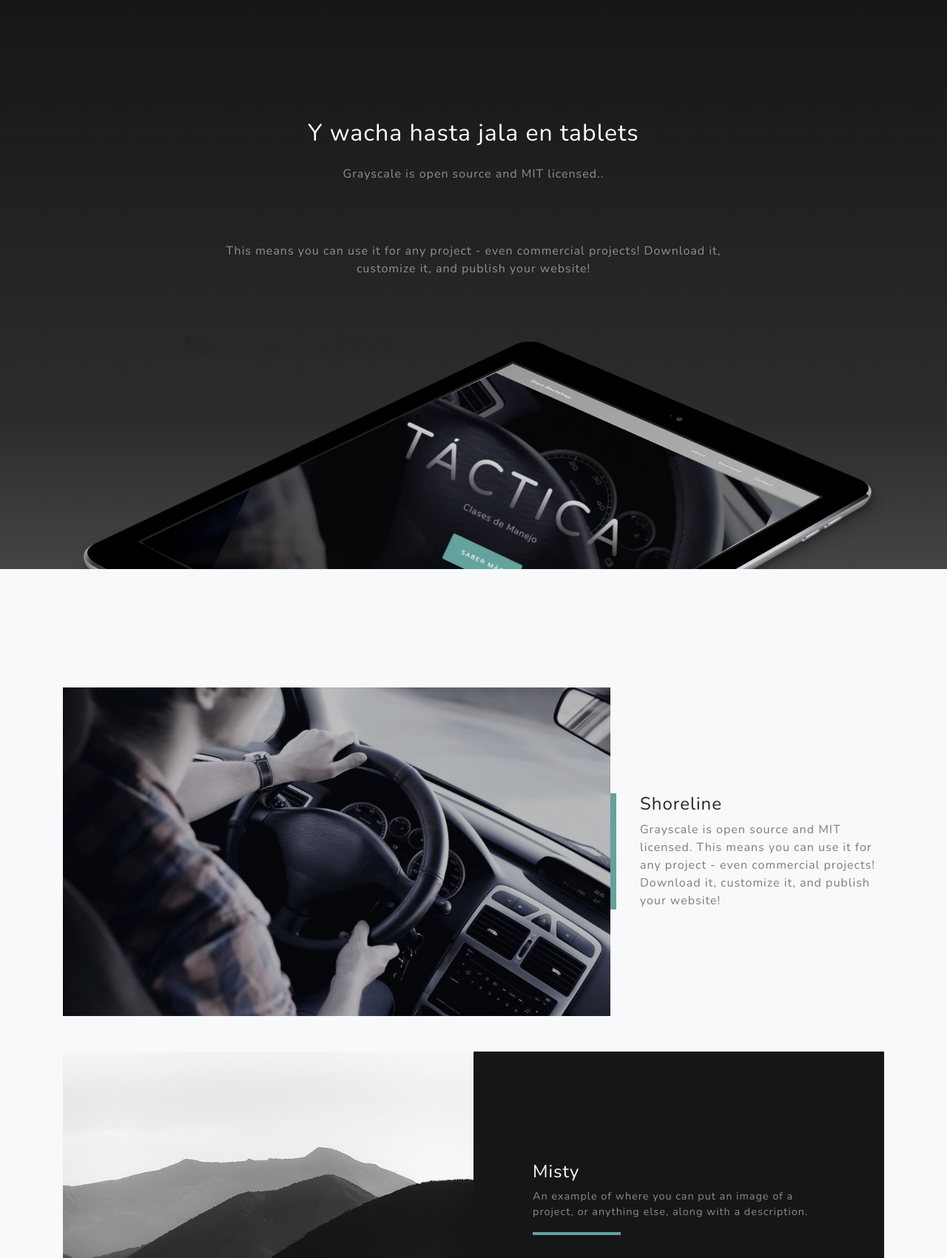
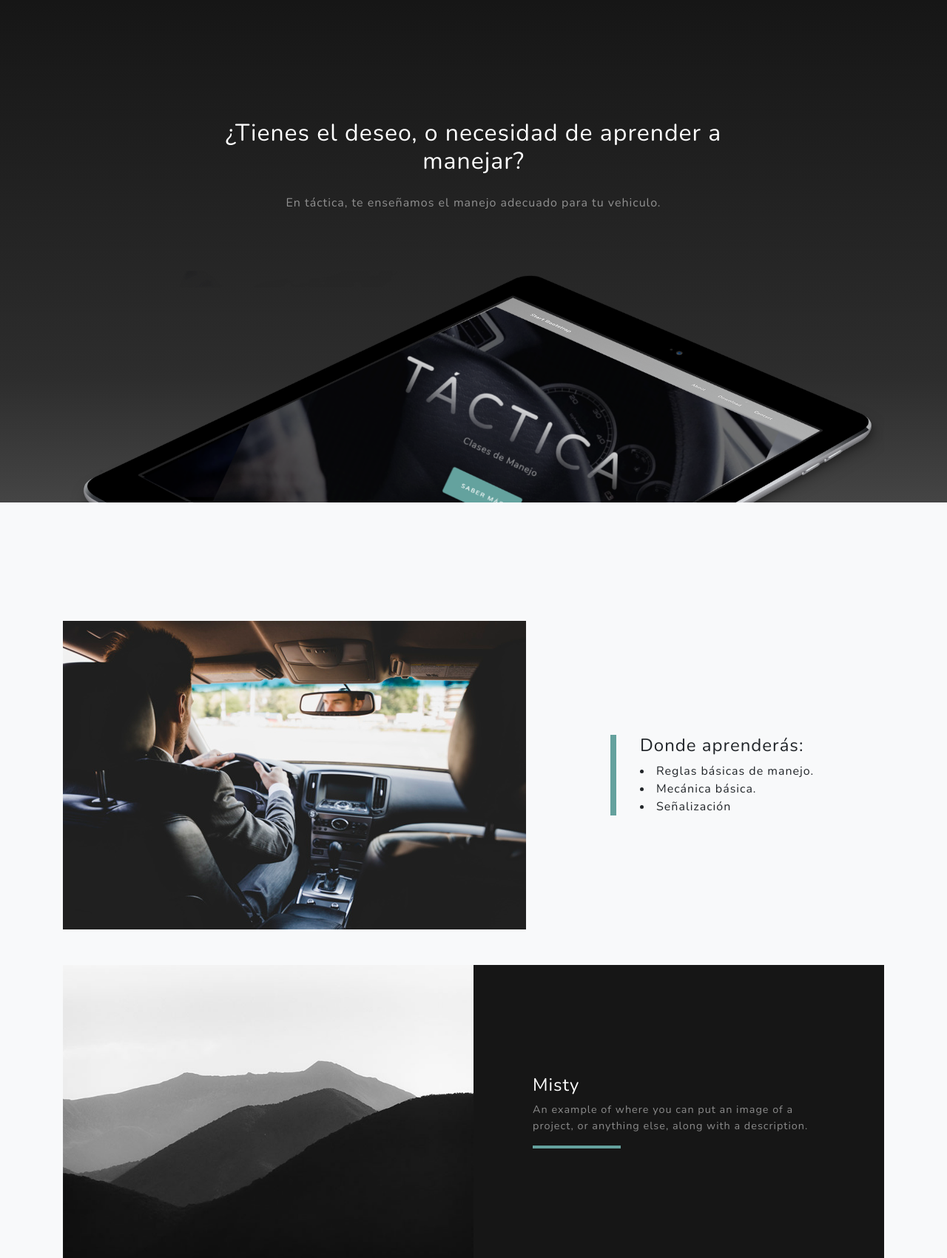
Before and after one commit to Jose-Escamilla/manejo, a Flask app: page / in a window 1280 px wide. Shown: the part 799-2499 px from the top of the page at 74% size. Run offline with Flask 2, Linux system fonts and the light colour scheme; some libraries are stand-ins or nearby versions.

Commit message:
Update index.html
se editaron redes sociales

```diff
--- a/templates/index.html
+++ b/templates/index.html
@@ -65,9 +65,9 @@
     <div class="container">
       <div class="row">
         <div class="col-lg-8 mx-auto">
-          <h2 class="text-white mb-4">Y wacha hasta jala en tablets</h2>
-          <p class="text-white-50">Grayscale is open source and MIT licensed..</p>
-          <p class="text-white-50">This means you can use it for any project - even commercial projects! Download it, customize it, and publish your website!</p>
+          <h2 class="text-white mb-4">¿Tienes el deseo, o necesidad de aprender a manejar?</h2>
+          <p class="text-white-50">En táctica, te enseñamos el manejo adecuado para tu vehiculo.</p>
+          <p class="text-white-50"> </p>
         </div>
       </div>
       <img src="static/img/tactica.png" class="img-fluid" alt="">
@@ -81,12 +81,15 @@
       <!-- Featured Project Row -->
       <div class="row align-items-center no-gutters mb-4 mb-lg-5">
         <div class="col-xl-8 col-lg-7">
-          <img class="img-fluid mb-3 mb-lg-0" src="static/img/car2.jpg" alt="">
+          <img class="img-fluid mb-3 mb-lg-0" src="static/img/conductor.jpg" alt="">
         </div>
         <div class="col-xl-4 col-lg-5">
           <div class="featured-text text-center text-lg-left">
-            <h4>Shoreline</h4>
-            <p class="text-black-50 mb-0">Grayscale is open source and MIT licensed. This means you can use it for any project - even commercial projects! Download it, customize it, and publish your website!</p>
+            <h4>Donde aprenderás:</h4>
+            <p class="text-black-50 mb-0"></p>
+            <li type="disc">Reglas básicas de manejo.</li>
+            <li type="disc">Mecánica básica.</li>
+            <li type="disc">Señalización</li>
           </div>
         </div>
       </div>
@@ -138,6 +141,7 @@
 
           <i class="far fa-paper-plane fa-2x mb-2 text-white"></i>
           <h2 class="text-white mb-5">¡Contactános!</h2>
+          <!--
           {% if flag %}
           <div class="alert alert-dark alert-dismissible fade show" role="alert">
             <strong>¡Gracias por suscribirte {{ name.split(' ')[0] }}!</strong> Pronto recibirás más noticias.
@@ -160,7 +164,7 @@
           -->
       </div>
     </div>
-  </section>
+ </section>
 
   <!-- Contact Section -->
   <section class="contact-section bg-black">
@@ -174,7 +178,8 @@
               <i class="fas fa-map-marked-alt text-primary mb-2"></i>
               <h4 class="text-uppercase m-0">Dirección</h4>
               <hr class="my-4">
-              <div class="small text-black-50">Enrique Segoviano 666, León, Gto.</div>
+              <div class="small text-black-50"> </div>
+              <a href="https://mail.google.com/" title="Maps"> León, Gto.</a>
             </div>
           </div>
         </div>
@@ -185,8 +190,8 @@
               <i class="fas fa-envelope text-primary mb-2"></i>
               <h4 class="text-uppercase m-0">Email</h4>
               <hr class="my-4">
-              <div class="small text-black-50">
-                <a href="#">hello@darkness.myoldfriend</a>
+              <div class="small text-black-60">
+                <a href="https://mail.google.com/" title="Enviar correo"> esc.manejo.tactica@gmail.com</a>
               </div>
             </div>
           </div>
@@ -198,20 +203,20 @@
               <i class="fas fa-mobile-alt text-primary mb-2"></i>
               <h4 class="text-uppercase m-0">Teléfono</h4>
               <hr class="my-4">
-              <div class="small text-black-50">+52 (477) 123-4567</div>
+              <div class="small text-black-50">+52 (477) 1587711</div>
             </div>
           </div>
         </div>
       </div>
 
       <div class="social d-flex justify-content-center">
-        <a href="#" class="mx-2">
-          <i class="fab fa-twitter"></i>
+        <a href="https://www.instagram.com/tactica_clases_de_manejo/?hl=en" title="Instagram" class="mx-2">
+          <i class="fab fa-instagram"></i>
         </a>
-        <a href="#" class="mx-2">
+        <a href="https://www.facebook.com/T%C3%A1ctica-clases-de-manejo-106744020954212/" title="Facebook" >
           <i class="fab fa-facebook-f"></i>
         </a>
-        <a href="#" class="mx-2">
+        <a href="https://api.whatsapp.com/send?phone=524771587711" title="Whatsapp" class="mx-2">
           <i class="fab fa-whatsapp"></i>
         </a>
       </div>
```
